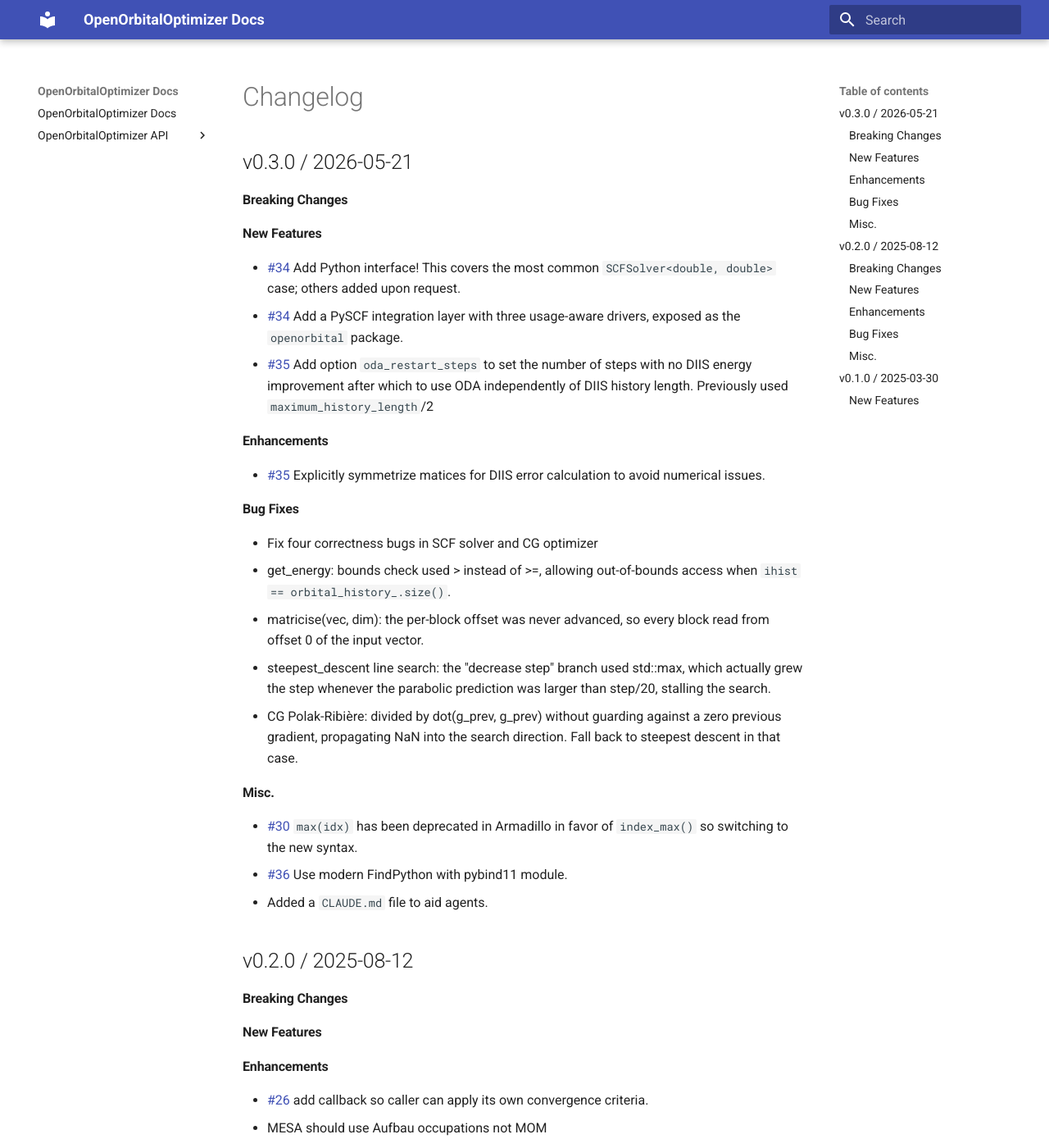
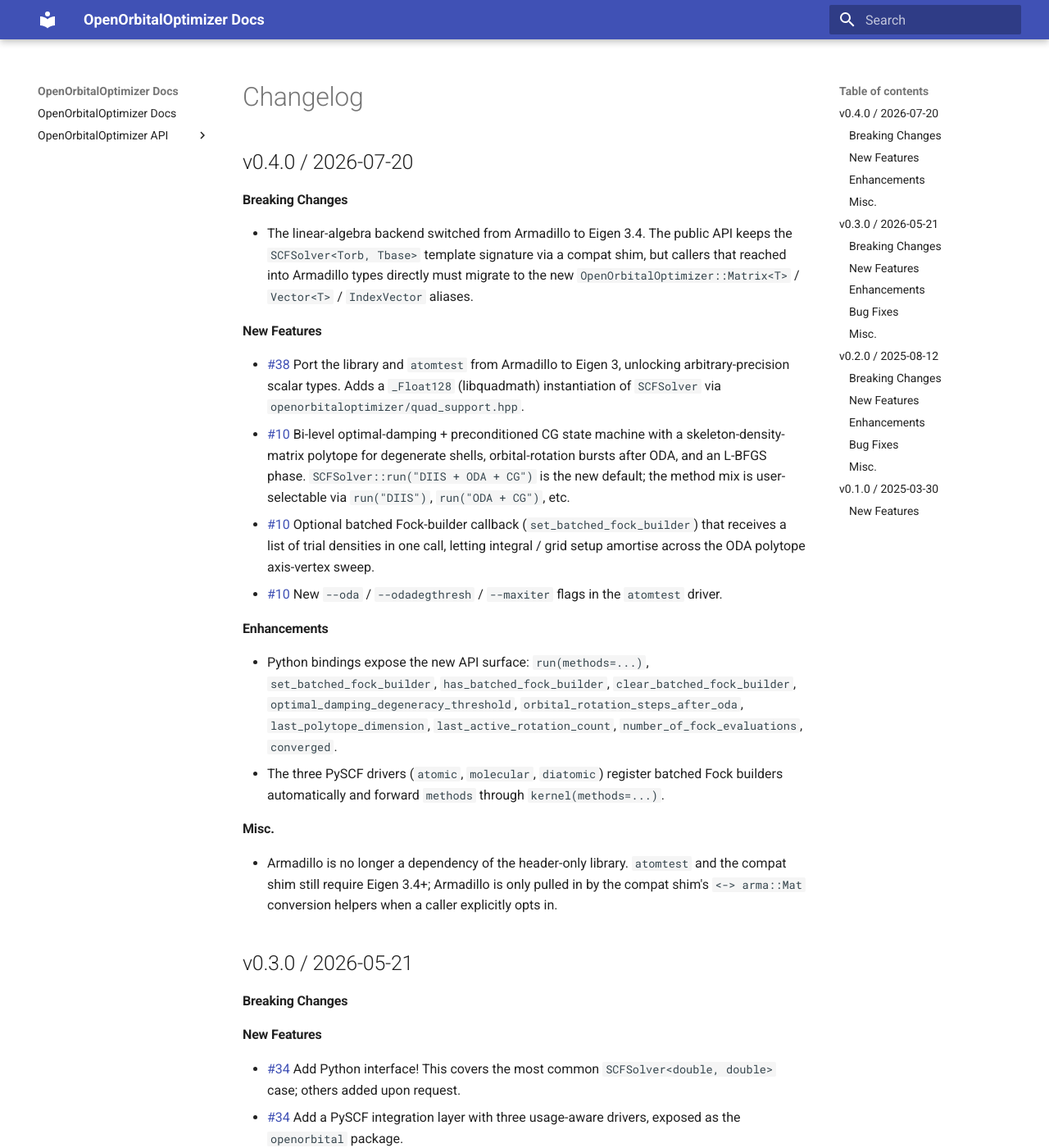
Before and after one commit to susilehtola/OpenOrbitalOptimizer, an MkDocs documentation site: the page built from docs/changelog.md, in a window 1280 px wide and 1400 px high. Shown: the whole window at 82% size. Built offline with MkDocs 1.6.1 and Material for MkDocs 9.7.7, drawn with Linux system fonts in a browser that asks for light colours.

Commit message:
bump version to 0.4.0
Highlights since 0.3.0: Armadillo -> Eigen 3 backend port (with
_Float128 instantiation), and the bi-level ODA + preconditioned-CG
state machine with skeleton density matrices and optional batched
Fock builder, exposed through both the C++ solver and the Python /
PySCF layer.

Co-Authored-By: Claude Opus 4.7 <noreply@anthropic.com>
Claude-Session: https://claude.ai/code/session_01EuBBXKhP2n6fby2fFNZBPe

```diff
--- a/CMakeLists.txt
+++ b/CMakeLists.txt
@@ -4,7 +4,7 @@ set(CMAKE_BUILD_TYPE "Release" CACHE STRING "Choose the type of build.")  # foil
 
 project(
   OpenOrbitalOptimizer
-  VERSION 0.3.0
+  VERSION 0.4.0
   DESCRIPTION
     "A library orbital optimization problems in quantum chemistry"
   HOMEPAGE_URL "https://github.com/susilehtola/OpenOrbitalOptimizer"
@@ -17,7 +17,7 @@ include(GNUInstallDirs)
 include(autocmake_safeguards)
 
 # Version of libraries
-set(SOVERSION 0.3.0)
+set(SOVERSION 0.4.0)
 
 set(ooo OpenOrbitalOptimizer)  # Namespace
 
--- a/docs/changelog.md
+++ b/docs/changelog.md
@@ -13,6 +13,48 @@
 
 #### Misc.
 -->
+
+
+## v0.4.0 / 2026-07-20
+
+#### Breaking Changes
+* The linear-algebra backend switched from Armadillo to Eigen 3.4. The public
+  API keeps the `SCFSolver<Torb, Tbase>` template signature via a compat shim,
+  but callers that reached into Armadillo types directly must migrate to the
+  new `OpenOrbitalOptimizer::Matrix<T>` / `Vector<T>` / `IndexVector` aliases.
+
+#### New Features
+* [\#38](https://github.com/SusiLehtola/OpenOrbitalOptimizer/pull/38) Port the
+  library and `atomtest` from Armadillo to Eigen 3, unlocking arbitrary-precision
+  scalar types. Adds a `_Float128` (libquadmath) instantiation of `SCFSolver`
+  via `openorbitaloptimizer/quad_support.hpp`.
+* [\#10](https://github.com/SusiLehtola/OpenOrbitalOptimizer/pull/10) Bi-level
+  optimal-damping + preconditioned CG state machine with a skeleton-density-matrix
+  polytope for degenerate shells, orbital-rotation bursts after ODA, and an
+  L-BFGS phase. `SCFSolver::run("DIIS + ODA + CG")` is the new default; the
+  method mix is user-selectable via `run("DIIS")`, `run("ODA + CG")`, etc.
+* [\#10](https://github.com/SusiLehtola/OpenOrbitalOptimizer/pull/10) Optional
+  batched Fock-builder callback (`set_batched_fock_builder`) that receives a
+  list of trial densities in one call, letting integral / grid setup amortise
+  across the ODA polytope axis-vertex sweep.
+* [\#10](https://github.com/SusiLehtola/OpenOrbitalOptimizer/pull/10) New
+  `--oda` / `--odadegthresh` / `--maxiter` flags in the `atomtest` driver.
+
+#### Enhancements
+* Python bindings expose the new API surface: `run(methods=...)`,
+  `set_batched_fock_builder`, `has_batched_fock_builder`,
+  `clear_batched_fock_builder`, `optimal_damping_degeneracy_threshold`,
+  `orbital_rotation_steps_after_oda`, `last_polytope_dimension`,
+  `last_active_rotation_count`, `number_of_fock_evaluations`, `converged`.
+* The three PySCF drivers (`atomic`, `molecular`, `diatomic`) register
+  batched Fock builders automatically and forward `methods` through
+  `kernel(methods=...)`.
+
+#### Misc.
+* Armadillo is no longer a dependency of the header-only library. `atomtest`
+  and the compat shim still require Eigen 3.4+; Armadillo is only pulled in
+  by the compat shim's `<-> arma::Mat` conversion helpers when a caller
+  explicitly opts in.
 
 
 ## v0.3.0 / 2026-05-21
```
